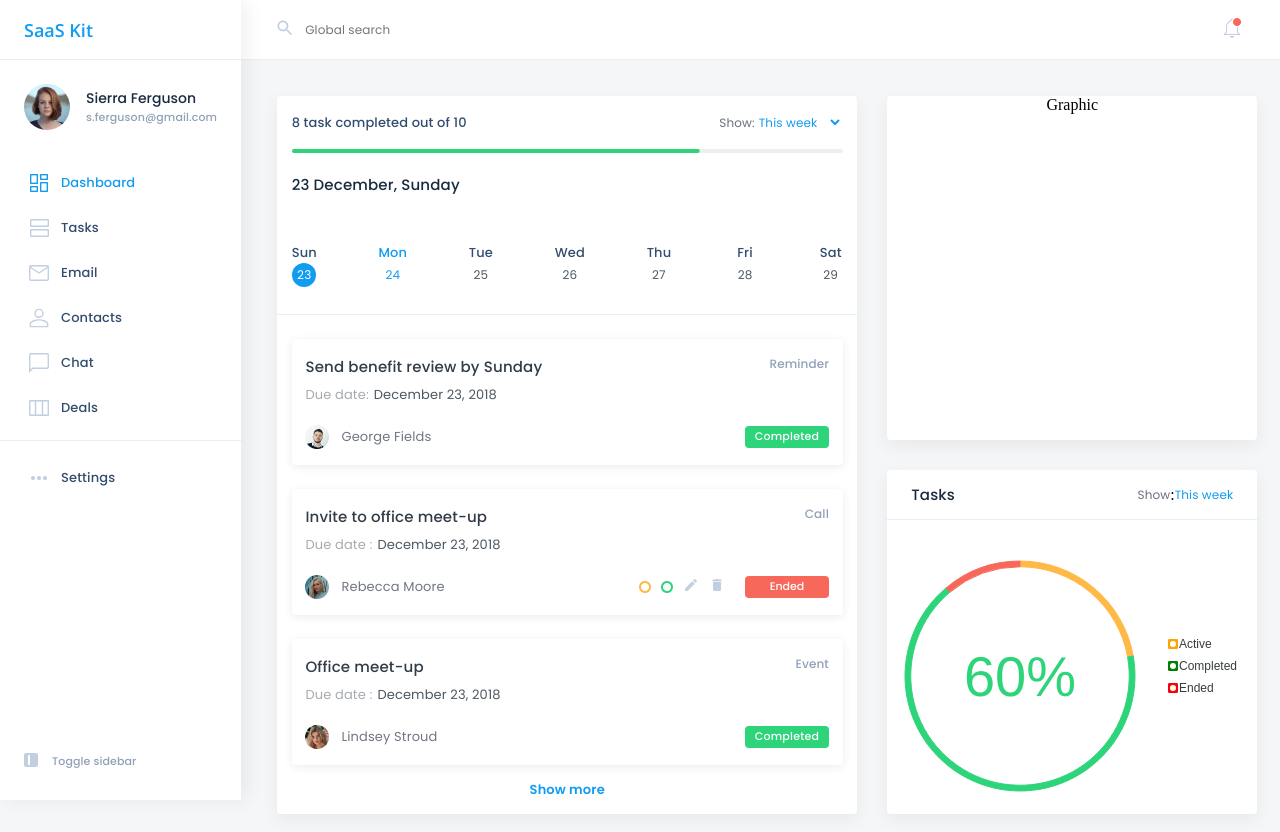
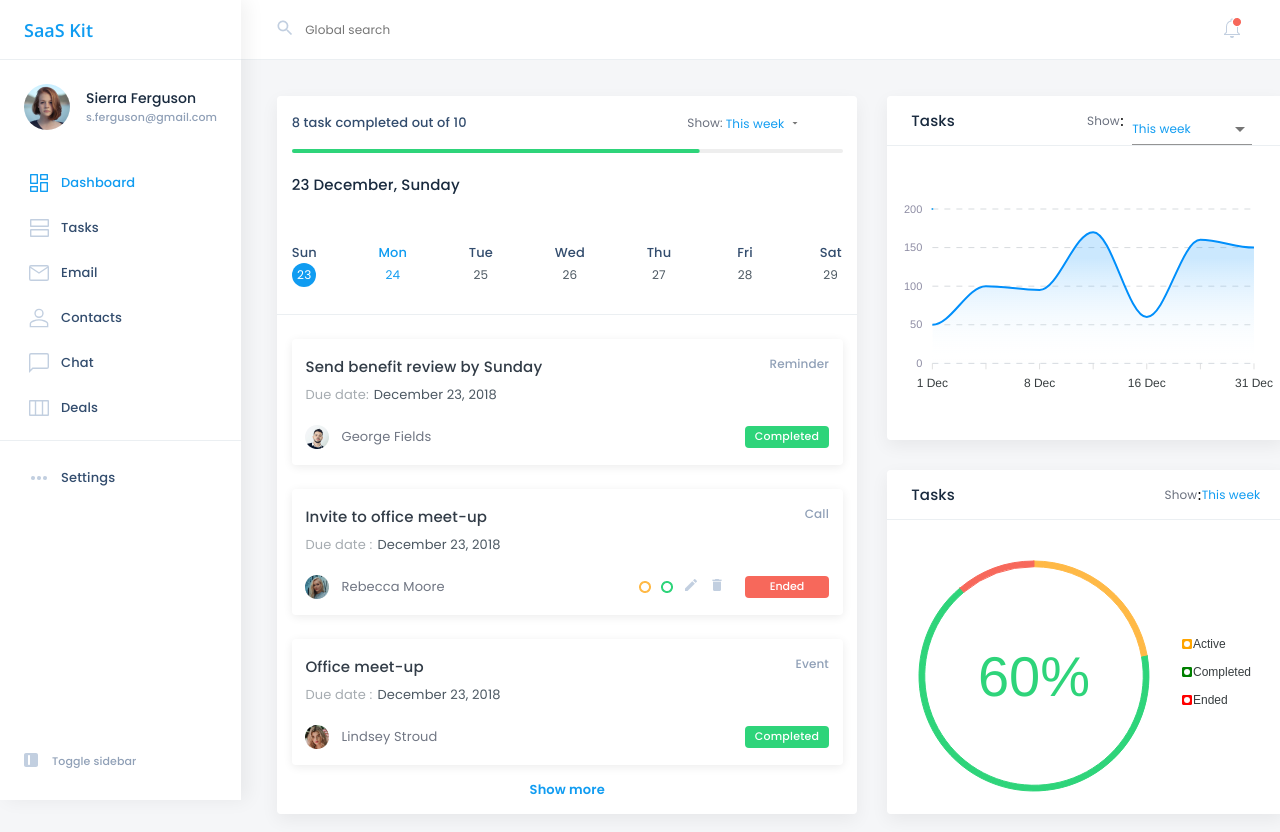
Before and after one commit to AliQasimzade/SaaS-DashBoard-UI-Kit, a React (Create React App) app: page /dashboard in a window 1280 px wide. Shown: the top 832 px of the page. Built offline with nearby package versions, Linux system fonts and the light colour scheme.

Commit message:
Completed area chart and fixed select(options)

```diff
--- a/src/components/DealsGraphic.js
+++ b/src/components/DealsGraphic.js
@@ -1,12 +1,171 @@
-import React from 'react'
-import "../styles/DealsGraphic.scss";
+import React, { useState } from 'react';
+import '../styles/DealsGraphic.scss';
+import ReactApexChart from 'react-apexcharts';
+import { makeStyles } from '@material-ui/core/styles';
 
+import MenuItem from '@material-ui/core/MenuItem';
+
+import FormControl from '@material-ui/core/FormControl';
+import Select from '@material-ui/core/Select';
+
+const useStyles = makeStyles((theme) => ({
+	formControl: {
+		margin: theme.spacing(1),
+		minWidth: 120,
+	},
+	selectEmpty: {
+		marginTop: theme.spacing(2),
+	},
+}));
 const DealsGraphic = () => {
-    return (
-        <div className="deals-graphic">
-            Graphic
-        </div>
-    )
-}
+	const [options] = useState({
+		series: [
+			{
+				type: 'area',
+				data: [50, 100, 95, 170, 60, 160, 150],
+			},
+		],
+
+		options: {
+			grid: {
+				show: true,
+				borderColor: '#D7DBDE',
+				strokeWidth: 1,
+				strokeDashArray: 6,
+			},
+			markers: {
+				colors: '#fff',
+				strokeColors: '#109CF1',
+				strokeWidth: 2,
+				strokeOpacity: 0.9,
+				hover: {
+					size: undefined,
+					sizeOffset: 4,
+				},
+			},
+			stroke: {
+				curve: 'smooth',
+				width: 2,
+				lineCap: 'round',
+				show: true,
+				dashArray: 0,
+			},
+			tooltip: {
+				enabled: true,
+				style: {
+					fontSize: '16px',
+					fontFamily: 'Lato',
+				},
+				x: {
+					show: false,
+				},
+				y: {
+					title: {
+						formatter: (seriesName) => seriesName.data,
+					},
+				},
+			},
+
+			chart: {
+				type: 'area',
+				stacked: false,
+				height: 350,
+				zoom: {
+					enabled: false,
+				},
+				toolbar: {
+					tools: {
+						download: false,
+					},
+				},
+			},
+			dataLabels: {
+				enabled: false,
+			},
+
+			fill: {
+				type: 'gradient',
+				gradient: {
+					shadeIntensity: 1,
+					inverseColors: false,
+					opacityFrom: 0.45,
+					opacityTo: 0.05,
+					stops: [20, 100, 100, 100],
+				},
+			},
+			yaxis: {
+				tickAmount: 4,
+				min: 0,
+				max: 200,
+				labels: {
+					style: {
+						colors: '#8e8da4',
+					},
+				},
+				axisBorder: {
+					show: false,
+				},
+				axisTicks: {
+					show: false,
+				},
+			},
+			xaxis: {
+				type: 'category',
+				categories: ['1 Dec', '', '8 Dec', '', '16 Dec', '', '31 Dec'],
+				axisBorder: {
+					show: false,
+				},
+			},
+
+			legend: {
+				position: 'top',
+				horizontalAlign: 'right',
+				offsetX: -10,
+			},
+		},
+	});
+	const classes = useStyles();
+	const [age, setAge] = useState('');
+
+	const handleChange = (event) => {
+		setAge(event.target.value);
+	};
+	return (
+		<div className="deals-graphic">
+			<div className="area-chart-tasks">
+				<p>Tasks</p>
+				<div className="show-chart">
+					<p>Show</p>:
+					<FormControl className={classes.formControl}>
+						<Select
+							value={age}
+							onChange={handleChange}
+							displayEmpty
+							className={classes.selectEmpty}
+							inputProps={{ 'aria-label': 'Without label' }}
+						>
+							<MenuItem value="">
+								<span>This week</span>
+							</MenuItem>
+							<MenuItem value={10}>
+								<span> This month</span>
+							</MenuItem>
+							<MenuItem value={20}>
+								<span>This year</span>
+							</MenuItem>
+						</Select>
+					</FormControl>
+				</div>
+			</div>
+			<ReactApexChart
+				options={options.options}
+				series={options.series}
+				type="area"
+				height={222}
+				width={397}
+			/>
+		</div>
+	);
+};
 
 export default DealsGraphic;
--- a/src/components/Tasks.js
+++ b/src/components/Tasks.js
@@ -1,15 +1,17 @@
-import React from 'react';
+import React, { useState } from 'react';
 import '../styles/Tasks.scss';
 import { makeStyles, withStyles } from '@material-ui/core/styles';
 import LinearProgress from '@material-ui/core/LinearProgress';
 import associatedImage from '../images/associated_photo.png';
 import associatedImage1 from '../images/associated_photo (1).png';
 import associatedImage2 from '../images/associated_photo (2).png';
-import Ellipse from "../images/Ellipse.png";
+import Ellipse from '../images/Ellipse.png';
 import Ellipse1 from '../images/Ellipse (1).png';
 import Edit from '../images/edit.png';
 import Delete from '../images/delete.png';
-
+import MenuItem from '@material-ui/core/MenuItem';
+import FormControl from '@material-ui/core/FormControl';
+import Select from '@material-ui/core/Select';
 const BorderLinearProgress = withStyles((theme) => ({
 	root: {
 		height: 4,
@@ -25,15 +27,23 @@ const BorderLinearProgress = withStyles((theme) => ({
 	},
 }))(LinearProgress);
 
-const useStyles = makeStyles({
-	root: {
-		flexGrow: 1,
+const useStyle = makeStyles((theme) => ({
+	formControl: {
+		margin: theme.spacing(1),
+		minWidth: 120,
 	},
-});
+	selectEmpty: {
+		marginTop: theme.spacing(2),
+	},
+}));
 
 const Tasks = () => {
-	const classes = useStyles();
+	const classe = useStyle();
+	const [age, setAge] = useState('');
 
+	const handleChange = (event) => {
+		setAge(event.target.value);
+	};
 	return (
 		<main className="tasks">
 			<section className="section-1">
@@ -41,15 +51,29 @@ const Tasks = () => {
 					<div className="section-one-header">
 						<p className="remaining-tasks">8 task completed out of 10</p>
 						<div className="show-tasks">
-							<span>Show:</span>
-							<select>
-								<option value="1">This week</option>
-								<option value="2">This month</option>
-								<option value="3">This year</option>
-							</select>
+							<span className="show">Show:</span>
+							<FormControl className={classe.formControl} style={{paddingLeft:'3px'}}>
+								<Select
+									value={age}
+									onChange={handleChange}
+									displayEmpty
+									className={classe.selectEmpty}
+									inputProps={{ 'aria-label': 'Without label' }}
+								>
+									<MenuItem value="">
+										<span>This week</span>
+									</MenuItem>
+									<MenuItem value={10}>
+										<span> This month</span>
+									</MenuItem>
+									<MenuItem value={20}>
+										<span>This year</span>
+									</MenuItem>
+								</Select>
+							</FormControl>
 						</div>
 					</div>
-					<div className={classes.root}>
+					<div className={classe.root}>
 						<BorderLinearProgress variant="determinate" value={74} />
 					</div>
 					<div className="date">23 December, Sunday</div>
@@ -150,7 +174,7 @@ const Tasks = () => {
 					</div>
 				</div>
 			</section>
-      <a href="/">Show more</a>
+			<a href="/">Show more</a>
 		</main>
 	);
 };
--- a/src/components/TasksChart.js
+++ b/src/components/TasksChart.js
@@ -2,20 +2,19 @@ import React, { useState } from 'react';
 import ReactApexChart from 'react-apexcharts';
 import '../styles/TasksChart.scss';
 
-
 const TasksChart = () => {
 	const [options] = useState({
 		series: [20, 60, 10],
-		labels: [ 'Active', 'Completed', 'Ended'],
+		labels: ['Active', 'Completed', 'Ended'],
 		plotOptions: {
 			pie: {
 				donut: {
 					size: 95,
+					rotate: -45,
 					labels: {
 						show: true,
 						name: {
 							show: false,
-							offsetY: -5,
 						},
 						value: {
 							show: true,
@@ -28,10 +27,9 @@ const TasksChart = () => {
 						},
 						total: {
 							show: true,
-							label: 'Total',
 							color: 'blue',
-							formatter: function () {
-								return 60 + '%';
+							formatter: (val) => {
+								return val.config.series.filter((item) => item === 60) + '%';
 							},
 						},
 					},
@@ -42,6 +40,7 @@ const TasksChart = () => {
 		stroke: {
 			colors: ['#FFB946', '#2ED47A', '#F7685B'],
 			width: 1,
+			lineCap: 'round',
 		},
 		chart: {
 			type: 'donut',
@@ -72,7 +71,7 @@ const TasksChart = () => {
 				options={options}
 				series={options.series}
 				type="donut"
-				style={{width:'370px'}}
+				style={{ width: '370px' }}
 				className="donut"
 			/>
 		</div>
--- a/src/styles/App.scss
+++ b/src/styles/App.scss
@@ -1,7 +1,8 @@
-.App{
-  max-width: 1440px;
-  margin: 0 auto;
-  display: flex;
- position: relative;
-     background: #F5F6F8;
+@import 'colors.scss';
+.App {
+	background: $appBackgroundColor;
+	display: flex;
+	margin: 0 auto;
+	max-width: 1500px;
+	position: relative;
 }
--- a/src/styles/DealsGraphic.scss
+++ b/src/styles/DealsGraphic.scss
@@ -1,10 +1,93 @@
-.deals-graphic{
-    align-items: center;
-	background-color: #fff;
+@import 'fonts.scss';
+@import 'colors.scss';
+
+.deals-graphic {
+	align-items: center;
+	background-color: $whiteColor;
 	border-radius: 4px;
 	box-shadow: 0px 6px 18px rgba(0, 0, 0, 0.06);
 	display: flex;
 	flex-direction: column;
 	height: 100%;
 	justify-content: flex-start;
+	title {
+		display: none !important;
+	}
+	#SvgjsLine1008{
+		stroke-dasharray: 0 !important;
+	}
+	#SvgjsLine1048{
+		stroke-dasharray: 7;
+	}
+	.apexcharts-xaxistooltip{
+		display: none !important;
+	}
+	.apexcharts-tooltip.apexcharts-active {
+		background: $blackColor !important;
+		border-radius: 15px !important;
+		height: 24px !important;
+		opacity: 0.6 !important;
+		width: 46px !important;
+		.apexcharts-tooltip-y-group {
+			align-items: center;
+			display: flex;
+			height: 100%;
+			justify-content: center;
+			padding: 0 !important;
+			width: 100%;
+		}
+		.apexcharts-tooltip-text {
+			height: 100% !important;
+			width: 100% !important;
+		}
+		.apexcharts-tooltip-series-group {
+			height: 100% !important;
+			justify-content: center !important;
+			padding: 0 !important;
+			width: 100% !important;
+			.apexcharts-tooltip-text-value {
+				color: $whiteColor;
+				font-family: Poppins-Medium;
+				font-size: 11px !important;
+				letter-spacing: 0.01em !important;
+				margin: 0 !important;
+			}
+			.apexcharts-tooltip-marker {
+				display: none !important;
+			}
+		}
+	}
+	.area-chart-tasks{
+		align-items: center;
+		border-bottom: 1px solid #ebeff2;
+		display: flex;
+		height: 50px;
+		justify-content: space-between;
+		margin-bottom: 33px;
+		padding: 0 24px;
+		width: 100%;
+		p {
+			color: $blackColor;
+			font-family: Poppins-Medium;
+			font-size: 15px;
+			letter-spacing: 0.01em;
+		}
+		.show-chart {
+			align-items: center;
+			display: flex;
+
+			p {
+				color: #6a707e;
+				font-family: Poppins-Regular;
+				font-size: 12px;
+				letter-spacing: 0.01em;
+			}
+			span {
+				color: $primaryColor;
+				font-family: Poppins-Regular;
+				font-size: 12px;
+				letter-spacing: 0.01em;
+			}
+		}
+	}
 }
--- a/src/styles/Navigation.scss
+++ b/src/styles/Navigation.scss
@@ -1,5 +1,5 @@
 @import 'fonts.scss';
-
+@import 'colors.scss';
 .navigation {
 	align-items: center;
 	border-bottom: 1px solid #ebeff2;
@@ -7,7 +7,7 @@
 	height: 60px;
 	justify-content: space-between;
 	width: 100%;
-	background-color: #fff;
+	background-color: $whiteColor;
 	button {
 		background: none;
 		border: none;
--- a/src/styles/Tasks.scss
+++ b/src/styles/Tasks.scss
@@ -1,5 +1,5 @@
 @import 'fonts.scss';
-
+@import 'colors.scss';
 .tasks {
 	align-items: center;
 	background-color: white;
@@ -34,18 +34,8 @@
 					align-items: center;
 					display: flex;
 					justify-content: center;
-					span {
+					.show {
 						color: #6a707e;
-						font-family: Poppins-Regular;
-						font-size: 12px;
-						letter-spacing: 0.01em;
-					}
-					select {
-						border: none;
-						color: #109cf1;
-						background: none;
-						outline: none;
-						cursor: pointer;
 						font-family: Poppins-Regular;
 						font-size: 12px;
 						letter-spacing: 0.01em;
@@ -92,13 +82,13 @@
 						width: 24px;
 					}
 					.day-1 {
-						background-color: #109cf1;
-						color: #fff;
+						background-color: $primaryColor;
+						color: $whiteColor;
 					}
 				}
 				.monday {
 					p {
-						color: #109cf1;
+						color: $primaryColor;
 					}
 				}
 			}
@@ -181,7 +171,7 @@
 				background: #2ed47a;
 				border: none;
 				border-radius: 4px;
-				color: #ffffff;
+				color: $whiteColor;
 				cursor: pointer;
 				font-family: Poppins-Medium;
 				font-size: 11px;
@@ -280,7 +270,7 @@
 					background: #f7685b;
 					border: none;
 					border-radius: 4px;
-					color: #ffffff;
+					color: $whiteColor;
 					cursor: pointer;
 					cursor: pointer;
 					font-family: Poppins-Medium;
@@ -368,7 +358,7 @@
 				background: #2ed47a;
 				border: none;
 				border-radius: 4px;
-				color: #ffffff;
+				color: $whiteColor;
 				cursor: pointer;
 				font-family: Poppins-Medium;
 				font-size: 11px;
@@ -385,15 +375,43 @@
 		}
 	}
 	a {
-		color: #109cf1;
+		color: $primaryColor;
 		font-family: Poppins-SemiBold;
 		font-size: 13px;
 		letter-spacing: 0.01em;
 		margin-top: 15px;
 		padding-bottom: 14px;
 		transition: color 0.3s ease-in-out;
-		&:hover{
-			color:#80caf8;
+		&:hover {
+			color: #80caf8;
 		}
 	}
+	.MuiSelect-root{
+		padding: 0 !important;
+		width: fit-content;
+		span{
+			color:$primaryColor;
+			font-size: 12px;
+			font-family: Poppins-Regular;
+			letter-spacing: 0.01em;
+		}
+	}
+	.makeStyles-formControl-1 {
+		margin: 0;
+	}
+	.MuiInput-underline::after {
+		display: none;
+	}
+	.MuiInput-underline::before {
+		display: none;
+	}
+	.makeStyles-selectEmpty-2 {
+		margin: 0;
+	}
+	.MuiSvgIcon-root {
+		width: 12px;
+		height: 12px;
+		position: static;
+		margin-left: 5px;
+	}
 }
--- a/src/styles/TasksChart.scss
+++ b/src/styles/TasksChart.scss
@@ -1,4 +1,5 @@
 @import 'fonts.scss';
+@import 'colors.scss';
 
 .tasks-chart {
 	align-items: center;
@@ -15,6 +16,7 @@
 				foreignObject {
 					.apexcharts-legend {
 						.apexcharts-legend-series {
+							margin-bottom: 10px !important;
 							.apexcharts-legend-marker {
 								height: 10px !important;
 								position: relative;
@@ -62,7 +64,7 @@
 				letter-spacing: 0.01em;
 			}
 			span {
-				color: #109cf1;
+				color: $primaryColor;
 				font-family: Poppins-Regular;
 				font-size: 12px;
 				letter-spacing: 0.01em;
```
Also changed, not shown: package.json (+7 -1 lines), src/components/SideBar.js (+14 -5 lines), src/styles/SideBar.scss (+6 -5 lines), src/styles/_colors.scss (added, +12 -0 lines), 1 other file (tests, documents, lock files or other folders).
